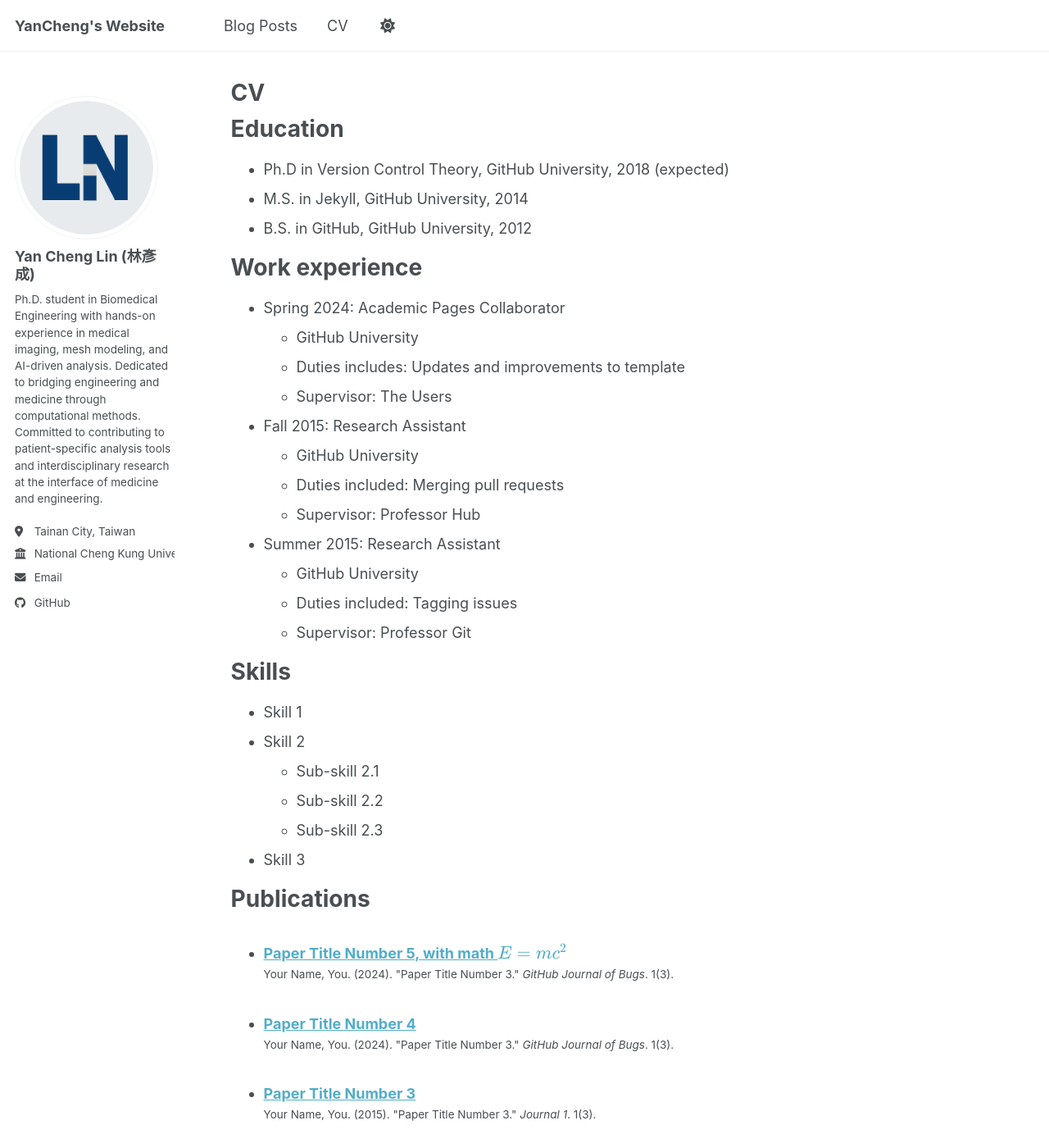
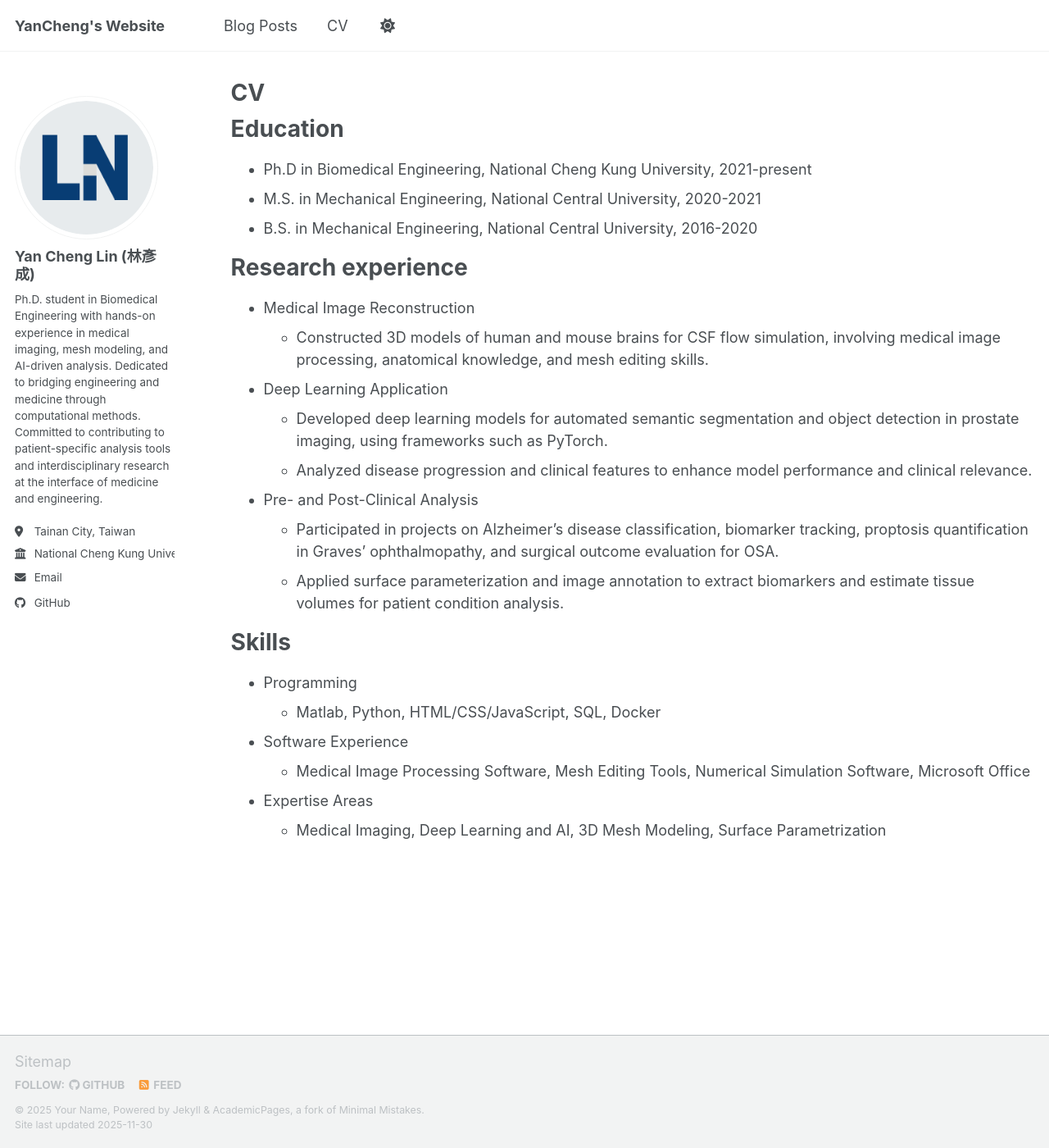
Before and after one commit to cvyancheng/cvyancheng.github.io, a Jekyll site: the page built from _pages/cv.md, in a window 1280 px wide and 1400 px high. Shown: the whole window at 82% size. Built offline with Jekyll 4.4.1, drawn with Linux system fonts in a browser that asks for light colours; a script bundle is joined from its source files by our own code; library files that are not in the unit come from our copies; some of the changed text lies outside the part shown.

Commit message:
Revise CV with updated education and research details
Updated education and research experience sections with new degrees and detailed project descriptions.

```diff
--- a/_pages/cv.md
+++ b/_pages/cv.md
@@ -11,54 +11,55 @@ redirect_from:
 
 Education
 ======
-* Ph.D in Version Control Theory, GitHub University, 2018 (expected)
-* M.S. in Jekyll, GitHub University, 2014
-* B.S. in GitHub, GitHub University, 2012
+* Ph.D in Biomedical Engineering, National Cheng Kung University, 2021-present
+* M.S. in Mechanical Engineering, National Central University, 2020-2021
+* B.S. in Mechanical Engineering, National Central University, 2016-2020
 
-Work experience
+Research experience
+======
+* Medical Image Reconstruction
+  * Constructed 3D models of human and mouse brains for CSF flow simulation, involving medical image processing, anatomical knowledge, and mesh editing skills.
+* Deep Learning Application
+  * Developed deep learning models for automated semantic segmentation and object detection in prostate imaging, using frameworks such as PyTorch.
+  * Analyzed disease progression and clinical features to enhance model performance and clinical relevance.
+* Pre- and Post-Clinical Analysis
+  * Participated in projects on Alzheimer’s disease classification, biomarker tracking, proptosis quantification in Graves’ ophthalmopathy, and surgical outcome evaluation for OSA.
+  * Applied surface parameterization and image annotation to extract biomarkers and estimate tissue volumes for patient condition analysis.
+
+<!--- Work experience
 ======
 * Spring 2024: Academic Pages Collaborator
   * GitHub University
   * Duties includes: Updates and improvements to template
-  * Supervisor: The Users
-
-* Fall 2015: Research Assistant
-  * GitHub University
-  * Duties included: Merging pull requests
-  * Supervisor: Professor Hub
-
-* Summer 2015: Research Assistant
-  * GitHub University
-  * Duties included: Tagging issues
-  * Supervisor: Professor Git
+  * Supervisor: The Users -->
 
 Skills
 ======
-* Skill 1
-* Skill 2
-  * Sub-skill 2.1
-  * Sub-skill 2.2
-  * Sub-skill 2.3
-* Skill 3
+* Programming
+  * Matlab, Python, HTML/CSS/JavaScript, SQL, Docker
+* Software Experience
+  * Medical Image Processing Software, Mesh Editing Tools, Numerical Simulation Software, Microsoft Office
+* Expertise Areas
+  * Medical Imaging, Deep Learning and AI, 3D Mesh Modeling, Surface Parametrization
 
-Publications
+<!---  Publications
 ======
   <ul>{% for post in site.publications reversed %}
     {% include archive-single-cv.html %}
-  {% endfor %}</ul>
+  {% endfor %}</ul> -->
 
-Talks
+<!--- Talks
 ======
   <ul>{% for post in site.talks reversed %}
     {% include archive-single-talk-cv.html  %}
-  {% endfor %}</ul>
+  {% endfor %}</ul> -->
 
-Teaching
+<!--- Teaching
 ======
   <ul>{% for post in site.teaching reversed %}
     {% include archive-single-cv.html %}
-  {% endfor %}</ul>
+  {% endfor %}</ul> -->
 
-Service and leadership
+<!--- Service and leadership
 ======
-* Currently signed in to 43 different slack teams
+* Currently signed in to 43 different slack teams -->
```
